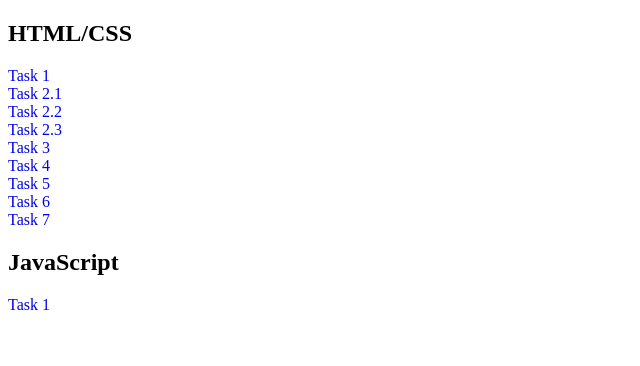
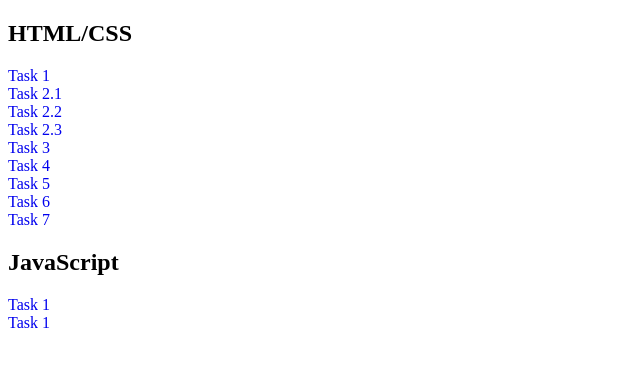
Before and after one commit to lightcraf/FE14, a plain HTML site: page index.html in a window 1280 px wide. Shown: the full height of the page, 0-640 px from the left. Drawn offline with Linux system fonts and the light colour scheme.

Commit message:
Update index.html

```diff
--- a/index.html
+++ b/index.html
@@ -34,6 +34,7 @@
     <h2>JavaScript</h2>
     <ul>
         <li><a href="JS/Task%201/index.html">Task 1</a></li>
+        <li><a href="JS/Task%202/index.html">Task 1</a></li>
     </ul>
 
 </body>
```
